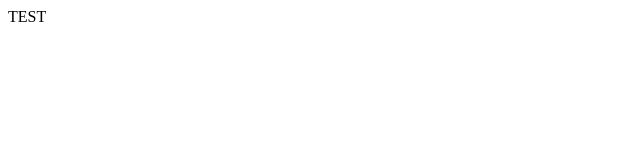
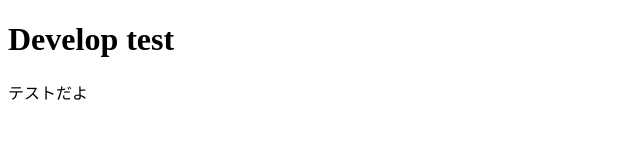
Before and after one commit to skylarking85/netlify_cloudflare, a plain HTML site: page public/index.html in a window 1280 px wide. Shown: the whole page, without its empty margins (0-640 px from the left). Drawn offline with Linux system fonts and the light colour scheme.

Commit message:
develop branch test

```diff
--- a/public/index.html
+++ b/public/index.html
@@ -5,6 +5,7 @@
   <title>Title</title>
 </head>
 <body>
-TEST
+<h1>Develop test</h1>
+<p>テストだよ</p>
 </body>
 </html>
```
